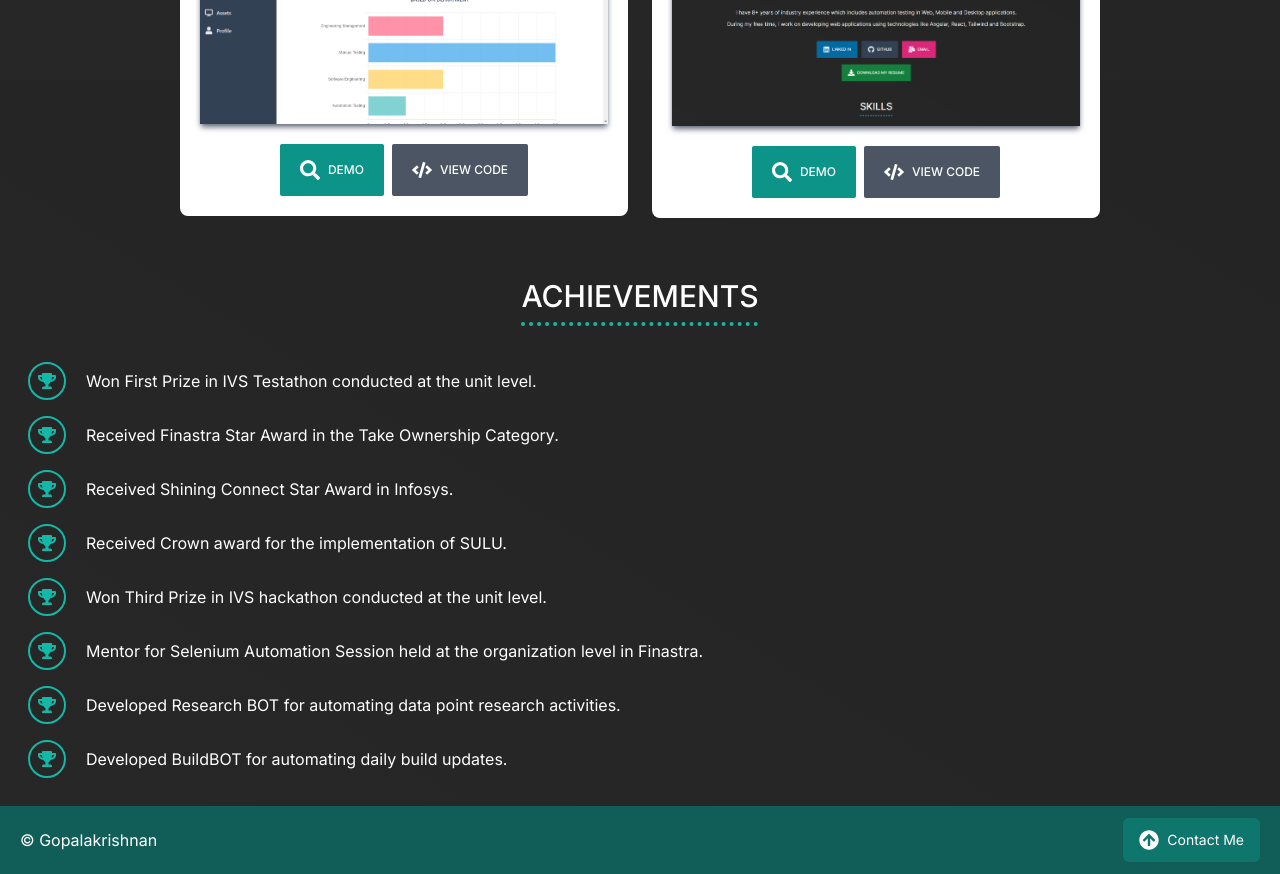
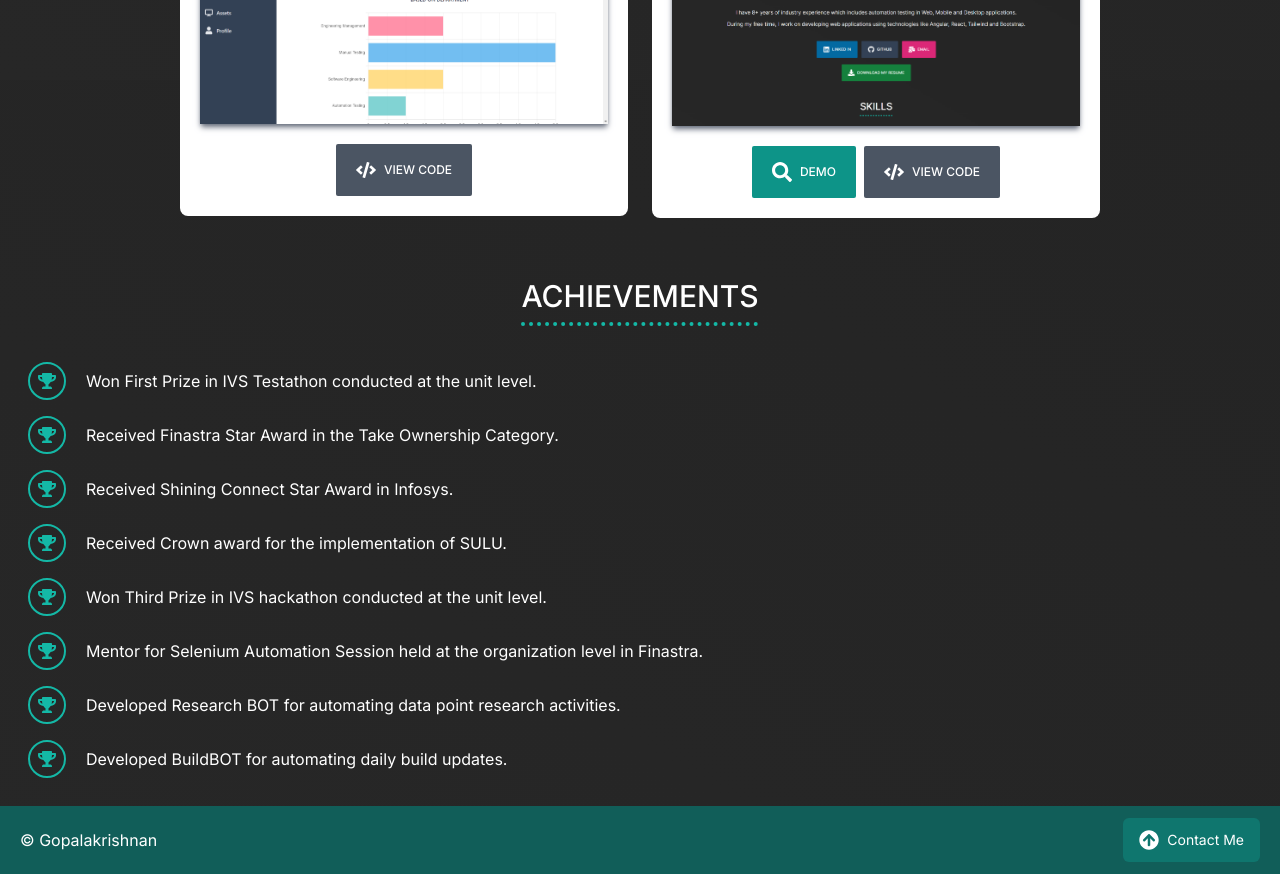
Before and after one commit to gktomic/gopalakrishnan, a Next.js app: page / in a window 1280 px wide. Shown: the part 1520-2394 px from the top of the page. Built offline with nearby package versions, Linux system fonts and the light colour scheme.

Commit message:
Update portfolio links

```diff
--- a/app/elements/Card.tsx
+++ b/app/elements/Card.tsx
@@ -14,19 +14,23 @@ export default function Card(props: any) {
         <div className=" px-5">
             <Image className="w-full h-full shadow-md shadow-gray-500" src={props.thumbnail} alt="" />
         </div>
-        <div className="flex align-items justify-center py-5 gap-2">
-            <a href={props.demolink} target="_blank">
+        <div className="flex align-center justify-center py-5 gap-2">
+            {
+                props.demolink && <a href={props.demolink} target="_blank">
                     <Button
                         bgcolor='bg-teal-600'
                         icon={<FaSearch />}
                         text={'Demo'} />
                 </a>
-            <a href={props.codelink} target="_blank">
+            }
+            {
+                props.codelink && <a href={props.codelink} target="_blank">
                     <Button
                         bgcolor='bg-gray-600'
                         icon={<FaCode />}
                         text={'View Code'} />
                 </a>
+            }
         </div>
     </div >
 }
```
Lines whose indentation alone changed are shown as unchanged.
